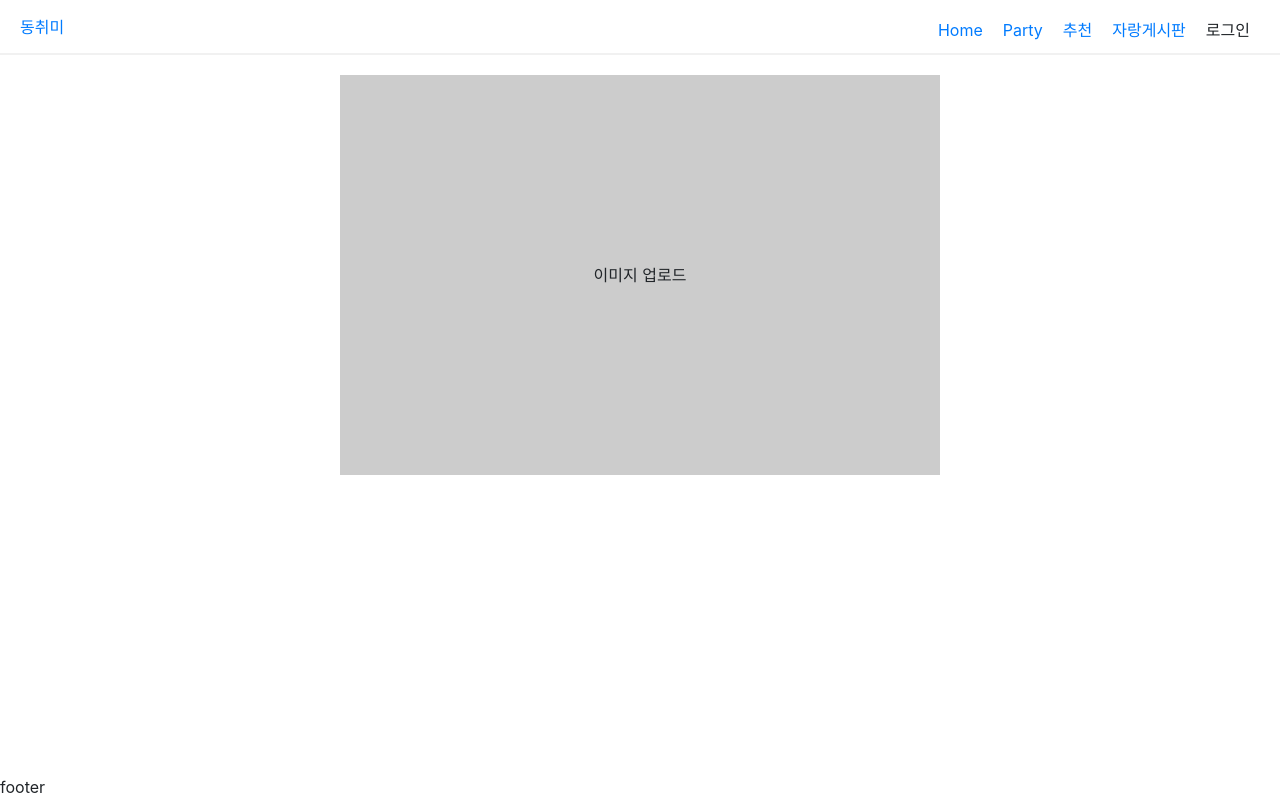
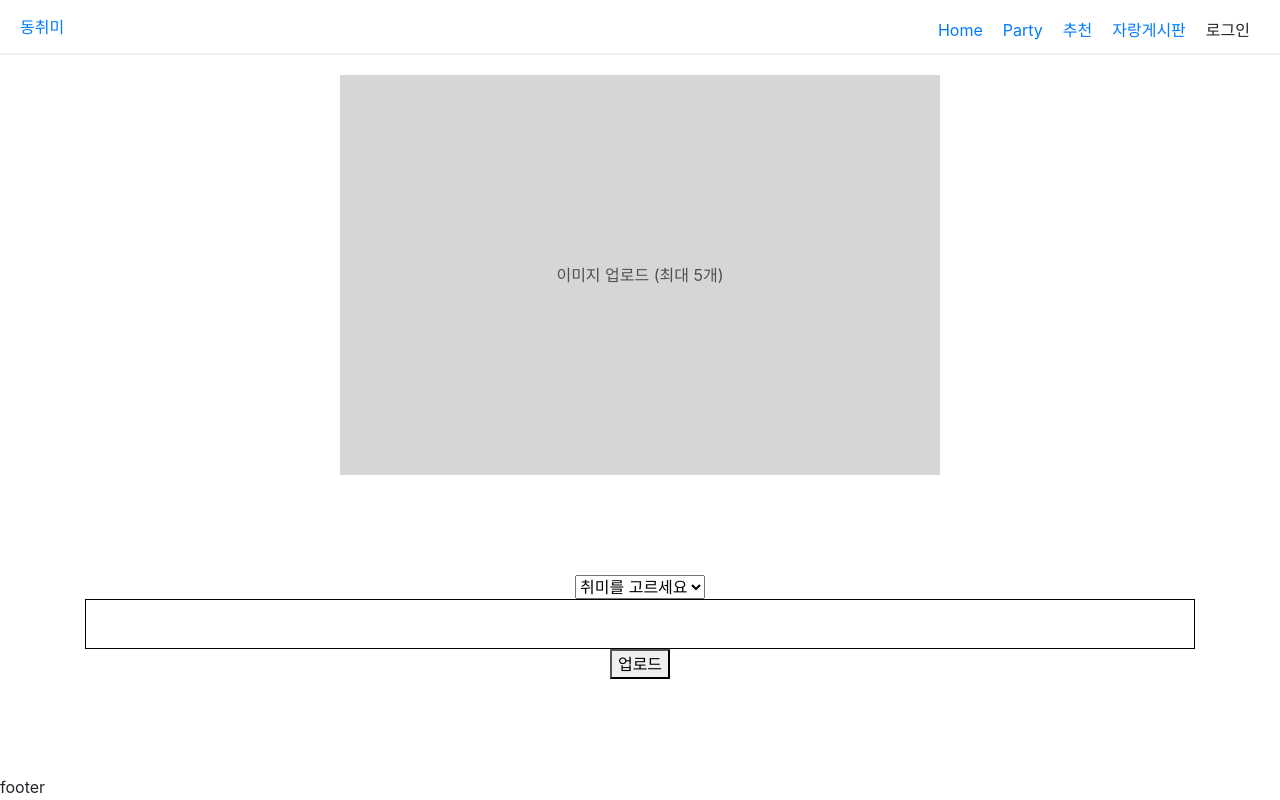
Before and after one commit to rlawlgus322/dongchimi, a React (Create React App) app in the folder frontend/: page /boast/write in a window 1280 px wide. Built offline with nearby package versions, Linux system fonts and the light colour scheme; what quill-image-uploader would draw is missing.

Commit message:
[feature] Add BoastWrite

```diff
--- /dev/null
+++ b/frontend/src/components/HobbyCategory.js
@@ -0,0 +1,17 @@
+import React from 'react'
+import styled from 'styled-components';
+import hobbyList from "constants/hobbyList";
+
+function HobbyCategory(props) {
+
+	const {setCategory} = props;
+
+	return(
+		<select name="pets" id="pet-select" onChange={(e) => setCategory(e.currentTarget.value)}>
+			<option value="">취미를 고르세요</option>
+			{hobbyList.map((elem) => <option key={elem} value={elem}>{elem}</option>)}
+		</select>
+	)
+}
+
+export default HobbyCategory;
--- a/frontend/src/components/ImageUploader.js
+++ b/frontend/src/components/ImageUploader.js
@@ -1,7 +1,5 @@
-import Axios from 'axios';
 import React, {useState} from 'react';
 import styled from 'styled-components';
-import axios from 'axios';
 
 const ImageUploaderBody = styled.div`
   width: 600px;
@@ -18,8 +16,9 @@ const Label = styled.label`
   background-repeat: no-repeat;
   background-size: 100% 100%;
   cursor: pointer;
+  opacity: 0.8;
   &:hover {
-    opacity: 0.8;
+    opacity: 0.5;
   }
 `;
 
@@ -31,12 +30,10 @@ const Input = styled.input`
   border: none;
   clip: rect(0, 0, 0, 0);
   margin: --1px;
-  padding: 0;
 `;
 
 const ImageList = styled.div`
   display: flex;
-  justify-content:space-between;
   width: 100%;
   height: auto;
   flex-grow: 1;
@@ -44,52 +41,47 @@ const ImageList = styled.div`
 
 const Image = styled.img`
   width: 19%;
-  height: 100%;
+  height: 76px;
+  & + &{
+    margin-left: 7px;
+  }
 `
 
-function  ImageUploader() {
-  const [imageList, setImageList] = useState([undefined,undefined,undefined,undefined,undefined])
-  const onChnagehandler = async  (event) => {
-    const preview = document.getElementById('preview');
-    const files = event.target.files;
+function  ImageUploader(props) {
+  const [imageList, setImageList] = useState([]);
+  const {setImageFiles} = props;
 
-    console.log(files);
+  let files = {};
 
-    preview.style.backgroundImage = files.length ? `url(${URL.createObjectURL(files[0])})` : "";
+  const paintImages = () => {
+    if(!files){
+      return;
+    }
 
-    // 지금 안 되는 듯
-    // const formData = new FormData();
-    // formData.append("file", files[0]);
-
-    // try{
-    //   const res = await axios.post(
-    //     'https://k3a409.p.ssafy.io/api/boast/image',
-    //     formData,
-    //     {
-    //       headers: {
-    //         "Content-Type": "multipart/form-data"
-    //       }
-    //     }
-    //   )
-    //   console.log(res);
-    // } catch(error){
-    //   console.dir(error);
-    // }
-
-    // 파일 여러개 업로드하면 imageList에 저장
     let arrayList = [];
     for(let i=0;i<files.length;i++){
       arrayList.push(URL.createObjectURL(files[i]));
     }
+
     setImageList(arrayList);
+  }
+
+  const onChnagehandler = (event) => {
+    const preview = document.getElementById('preview');
+    files = event.target.files;
+    if(files.length > 5){
+      alert("최대 5개의 이미지만 올릴 수 있습니다.")
+      return;
+    }
+    preview.style.backgroundImage = files.length ? `url(${URL.createObjectURL(files[0])})` : "";
+
+    paintImages();
+    setImageFiles(files);
   };
-
-// http://k3a409.p.ssafy.io/api/boast/image
-
 
   return (
     <ImageUploaderBody>
-      <Label for="inputFile" id="preview">이미지 업로드</Label>
+      <Label for="inputFile" id="preview">이미지 업로드 (최대 5개)</Label>
       <Input
         type="file"
         accept=".jpg,.png,.gif,.jpeg"
--- /dev/null
+++ b/frontend/src/constants/hobbyList.js
@@ -0,0 +1,23 @@
+export default [
+"유화",
+"수채화",
+"파스텔",
+"가죽",
+"뜨개질",
+"비즈",
+"일러스트",
+"이모티콘",
+"편집",
+"촬영",
+"한식",
+"양식",
+"일식",
+"중식",
+"세계음식",
+"작곡",
+"작사",
+"타악기",
+"현악기",
+"관악기",
+"댄스"
+]
--- a/frontend/src/pages/boast/BoastWrite.js
+++ b/frontend/src/pages/boast/BoastWrite.js
@@ -1,6 +1,11 @@
-import React from 'react';
+import React, {useState} from 'react';
 import styled from 'styled-components';
 import ImageUploader from 'components/ImageUploader';
+import multipart from 'utils/multipart';
+import HobbyCategory from "components/HobbyCategory";
+import api from "utils/api";
+
+
 
 const BoastWriteBody = styled.div`
   display: flex;
@@ -12,11 +17,85 @@ const BoastWriteBody = styled.div`
   box-sizing:border-box;
 `;
 
+const BoastContent = styled.div`
+  width: 100%;
+  height: 50px;
+  border: 1px solid black;
+`;
+
+const SubmitButton = styled.button`
+
+`;
+
 function BoastWrite() {
+  let imageFiles = {};
+  let category = "";
+  let imageUrls = [];
+  const submitBoast = async () => {
+    await uploadImages();
+    const title = "";
+    const postImg = JSON.stringify(imageUrls);
+    const contents = document.getElementById("BoastContent").innerText;
+    const payload = {
+      category,
+      title,
+      postImg,
+      contents,
+    }
 
-  return <BoastWriteBody>
-    <ImageUploader/>
+    console.log(payload);
+
+    try{
+      const response = await api.post("boast", payload, {
+        headers: {
+          accessToken: sessionStorage.getItem("token")
+        }
+      })
+      console.log(response);
+    }catch(error){
+      console.error(error);
+    }
+  }
+
+  const setImageFiles = (files) => {
+    imageFiles = files;
+  }
+
+  const setCategory = (_category) => {
+    category = _category;
+  }
+
+  const uploadImages = async () => {
+    if(!imageFiles){
+      return;
+    }
+
+    imageUrls = [];
+
+    for(let i=0;i<imageFiles.length;i++){
+      const formData = new FormData();
+      formData.append("file", imageFiles[i]);
+
+      try{
+        const {data} = await multipart.post('boast/image', formData);
+        imageUrls.push(data);
+      }catch(error){
+        console.error(error);
+      }
+    }
+    imageUrls = {...imageUrls};
+    console.log(imageUrls);
+  }
+
+
+  return (
+  <BoastWriteBody>
+    <ImageUploader setImageFiles={setImageFiles}/>
+    <HobbyCategory setCategory={setCategory}/>
+    <BoastContent contentEditable={true} id="BoastContent"></BoastContent>
+    <SubmitButton onClick={submitBoast}>업로드</SubmitButton>
   </BoastWriteBody>
+  )
 }
 
 export default BoastWrite;
```
Also changed, not shown: 1 other file (tests, documents, lock files or other folders).
